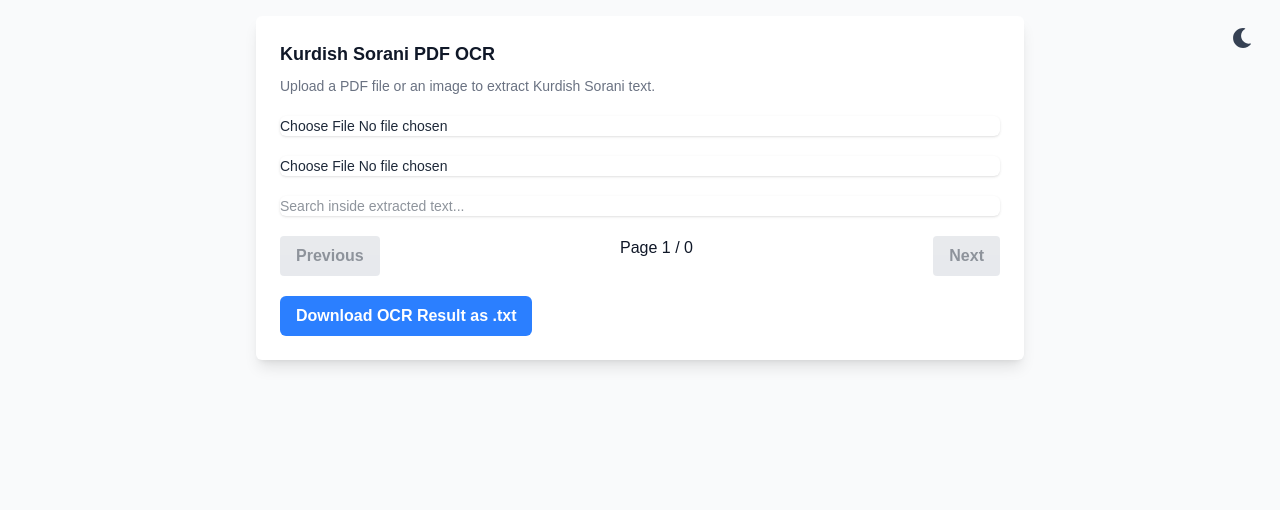
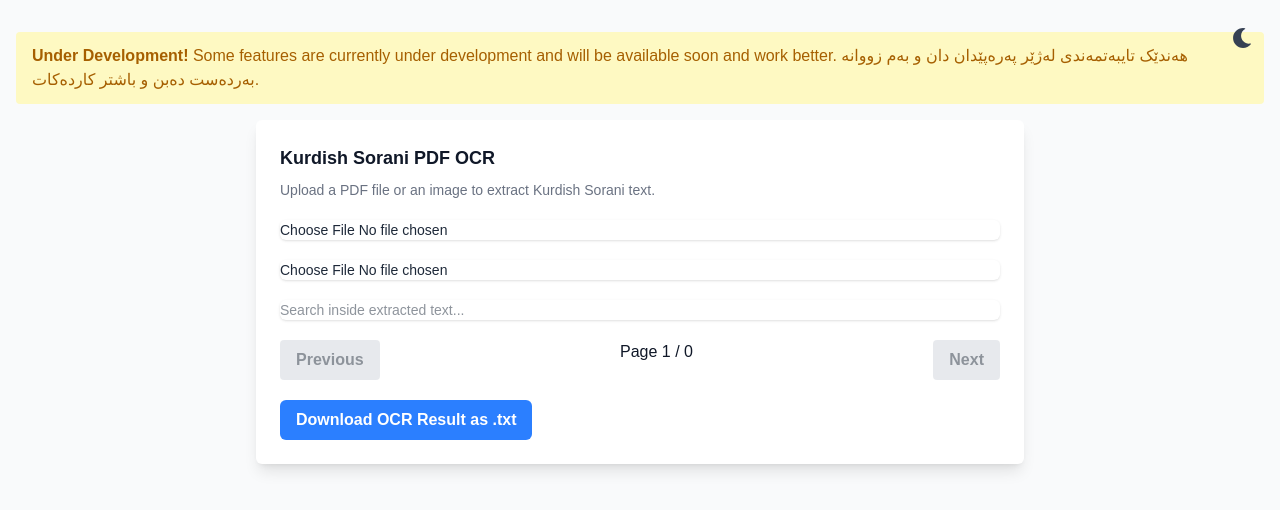
Before and after one commit to Ali-Umed/kurdish-ocr, a Next.js app: page / in a window 1280 px wide. Shown: the top 510 px of the page. Built offline with nearby package versions, Linux system fonts and the light colour scheme.

Commit message:
chore: add knowledege to user to know about app

```diff
--- /dev/null
+++ b/app/components/FeatureStatus.js
@@ -0,0 +1,35 @@
+"use client";
+
+import { useState, useEffect } from "react";
+
+export default function FeatureStatus() {
+  const [showBanner, setShowBanner] = useState(true);
+
+  useEffect(() => {
+    const timer = setTimeout(() => {
+      setShowBanner(false);
+    }, 15000);
+
+    return () => clearTimeout(timer);
+  }, []);
+
+  if (!showBanner) {
+    return null;
+  }
+
+  return (
+    <div className="bg-yellow-100 border-yellow-500 text-yellow-700 mt-4 mb-4 px-4 py-3 rounded relative transition-opacity duration-500 ease-in-out">
+      <strong className="font-bold">Under Development!</strong>
+      <span className="block sm:inline">
+        {" "}
+        Some features are currently under development and will be available soon
+        and work better.
+      </span>
+      <span className="block sm:inline">
+        {" "}
+        هەندێک تایبەتمەندی لەژێر پەرەپێدان دان و بەم زووانە بەردەست دەبن و باشتر
+        کاردەکات.
+      </span>
+    </div>
+  );
+}
--- a/app/globals.css
+++ b/app/globals.css
@@ -2,13 +2,13 @@
 
 :root {
   --background: #ffffff;
-  --foreground: #171717;
+  --foreground: #374151;
 }
 
 @media (prefers-color-scheme: dark) {
   :root {
-    --background: #0a0a0a;
-    --foreground: #ededed;
+    --background: #111827;
+    --foreground: #d1d5db;
   }
 }
 
--- a/app/page.js
+++ b/app/page.js
@@ -9,6 +9,7 @@ import SearchResults from "./components/SearchResults";
 import PageDisplay from "./components/PageDisplay";
 import NavigationButtons from "./components/NavigationButtons";
 import ImageUploader from "./components/ImageUploader";
+import FeatureStatus from "./components/FeatureStatus";
 
 pdfjsLib.GlobalWorkerOptions.workerSrc = `https://cdnjs.cloudflare.com/ajax/libs/pdf.js/2.16.105/pdf.worker.min.js`;
 
@@ -225,6 +226,7 @@ export default function PdfOcr() {
 
   return (
     <div className="container mx-auto p-4 bg-gray-50 dark:bg-gray-900 text-gray-800 dark:text-gray-100 transition-colors duration-300">
+      <FeatureStatus />
       <DarkModeToggle darkMode={darkMode} toggleDarkMode={toggleDarkMode} />
       <div className="max-w-3xl mx-auto shadow-lg rounded-md overflow-hidden bg-white dark:bg-gray-800 transition-colors duration-300">
         <div className="px-4 py-5 sm:p-6">
```
